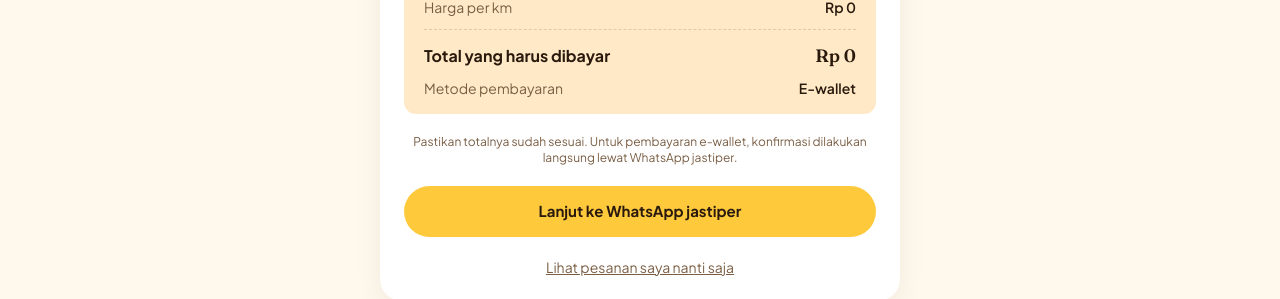
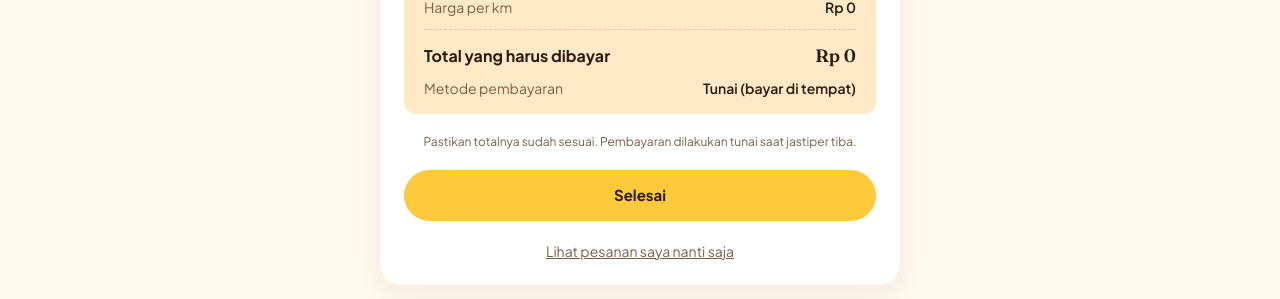
Before and after one commit to NganjukBersatu/Jastip, a SvelteKit app in the folder frontend/: page /pelanggan/pesan-jasa/1/konfirmasi in a window 1280 px wide. Shown: the part 347-646 px from the top of the page. Built offline with nearby package versions, Linux system fonts and the light colour scheme; no server answers.

Commit message:
revisi pembayaran cod

```diff
--- a/frontend/package.json
+++ b/frontend/package.json
@@ -40,6 +40,7 @@
 		"arctic": "^3.7.0",
 		"bcryptjs": "^3.0.3",
 		"drizzle-orm": "^0.45.2",
+		"lucide-svelte": "^1.0.1",
 		"nodemailer": "^10.0.10",
 		"postgres": "^3.4.9",
 		"tailwindcss": "^4.3.3"
--- a/frontend/src/routes/pelanggan/pesan-jasa/[id]/+page.server.ts
+++ b/frontend/src/routes/pelanggan/pesan-jasa/[id]/+page.server.ts
@@ -141,9 +141,18 @@ export const actions: Actions = {
 			jarakKm
 		});
 
-		// DIUBAH: kalau bayar non-tunai, JANGAN langsung redirect ke WA.
-		// Arahkan dulu ke halaman konfirmasi supaya pelanggan lihat totalnya,
-		// baru dari sana pelanggan klik tombol untuk lanjut ke WA jastiper.
+		// DIUBAH: sekarang SEMUA metode pembayaran mampir ke halaman konfirmasi
+		// (dulu cuma transfer/e-wallet). Param "wa" cuma disisipkan kalau memang
+		// non-tunai dan jastiper punya noWa — halaman konfirmasi yang menentukan
+		// tombolnya jadi "Lanjut ke WhatsApp" atau "Selesai" berdasarkan ada/tidaknya param ini.
+		const paramsKonfirmasi = new URLSearchParams({
+			total: String(totalHarga),
+			nama: jasaData.nama,
+			metode: metodePembayaran,
+			jarak: jarakKm.toFixed(1),
+			hargaKm: String(jasaData.harga)
+		});
+
 		if (metodePembayaran === 'transfer' || metodePembayaran === 'e-wallet') {
 			const [profil] = await db
 				.select({ noWa: jastiperProfiles.noWa })
@@ -157,24 +166,13 @@ export const actions: Actions = {
 						metodePembayaran === 'transfer' ? 'transfer bank' : 'e-wallet'
 					}.`
 				);
-				const waLink = `https://wa.me/${nomorWa}?text=${teksWa}`;
-
-				const paramsKonfirmasi = new URLSearchParams({
-					total: String(totalHarga),
-					nama: jasaData.nama,
-					metode: metodePembayaran,
-					jarak: jarakKm.toFixed(1),
-					hargaKm: String(jasaData.harga),
-					wa: waLink
-				});
-
-				throw redirect(
-					303,
-					`/pelanggan/pesan-jasa/${params.id}/konfirmasi?${paramsKonfirmasi.toString()}`
-				);
+				paramsKonfirmasi.set('wa', `https://wa.me/${nomorWa}?text=${teksWa}`);
 			}
 		}
 
-		throw redirect(303, '/pesanan');
+		throw redirect(
+			303,
+			`/pelanggan/pesan-jasa/${params.id}/konfirmasi?${paramsKonfirmasi.toString()}`
+		);
 	}
 };
--- a/frontend/src/routes/pelanggan/pesan-jasa/[id]/konfirmasi/+page.svelte
+++ b/frontend/src/routes/pelanggan/pesan-jasa/[id]/konfirmasi/+page.svelte
@@ -5,11 +5,14 @@
 	let total = $derived(Number($page.url.searchParams.get('total') ?? 0));
 	let nama = $derived($page.url.searchParams.get('nama') ?? '');
 	let metode = $derived($page.url.searchParams.get('metode') ?? '');
-	let waLink = $derived($page.url.searchParams.get('wa') ?? '#');
+	// DIUBAH: tidak lagi fallback ke '#', supaya bisa dicek kosong/tidaknya di bawah
+	let waLink = $derived($page.url.searchParams.get('wa'));
 	let jarak = $derived(Number($page.url.searchParams.get('jarak') ?? 0));
 	let hargaKm = $derived(Number($page.url.searchParams.get('hargaKm') ?? 0));
 
-	let labelMetode = $derived(metode === 'transfer' ? 'Transfer bank' : 'E-wallet');
+	let labelMetode = $derived(
+		metode === 'transfer' ? 'Transfer bank' : metode === 'e-wallet' ? 'E-wallet' : 'Tunai (bayar di tempat)'
+	);
 
 	/** @param {number} angka */
 	function formatRupiah(angka) {
@@ -62,6 +65,7 @@
 			</div>
 		</div>
 
+		{#if waLink}
 			<p class="text-xs text-ink-soft">
 				Pastikan totalnya sudah sesuai. Untuk pembayaran {labelMetode.toLowerCase()}, konfirmasi
 				dilakukan langsung lewat WhatsApp jastiper.
@@ -75,6 +79,18 @@
 			>
 				Lanjut ke WhatsApp jastiper
 			</a>
+		{:else}
+			<p class="text-xs text-ink-soft">
+				Pastikan totalnya sudah sesuai. Pembayaran dilakukan tunai saat jastiper tiba.
+			</p>
+
+			<a
+				href="/pesanan"
+				class="block w-full py-3.5 rounded-full font-bold text-[15px] bg-accent text-ink transition-transform hover:-translate-y-0.5"
+			>
+				Selesai
+			</a>
+		{/if}
 
 		<a href="/pesanan" class="block text-sm text-ink-soft underline">
 			Lihat pesanan saya nanti saja
```
Also changed, not shown: 1 other file (tests, documents, lock files or other folders). Lines whose indentation alone changed are shown as unchanged.
